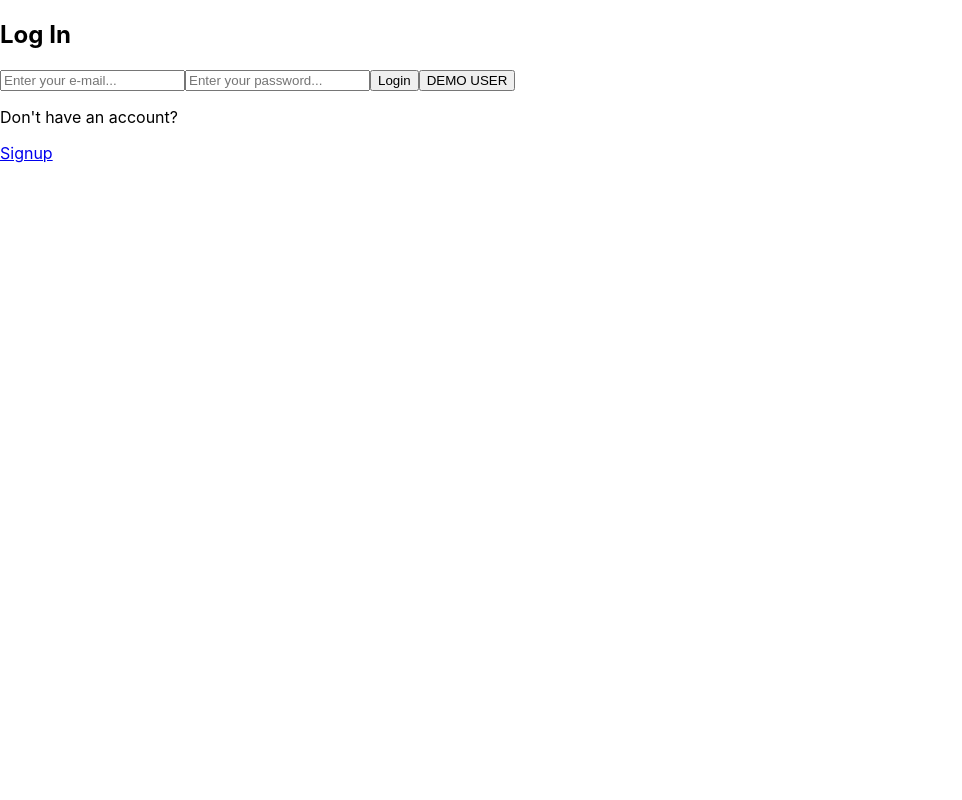
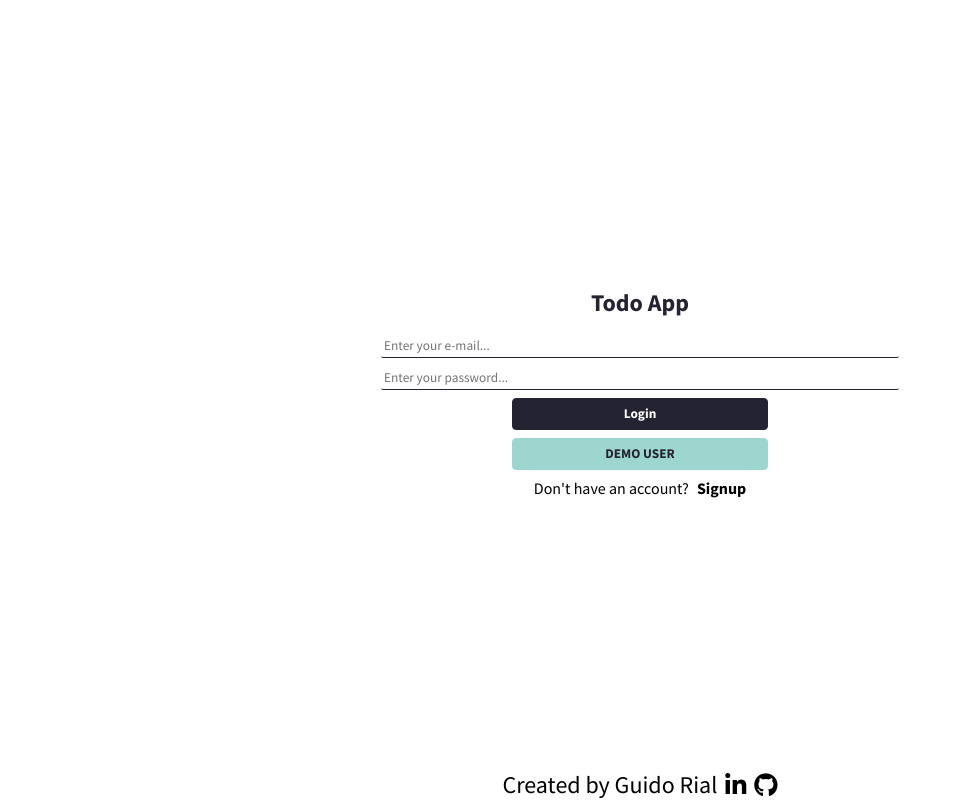
Before and after one commit to GuidoRial/todo-app-MERN, a React (Create React App) app in the folder client/: page /login in a window 1280 px wide. Shown: the whole page, without its empty margins (0-962 px from the left). Built offline with nearby package versions, Linux system fonts and the light colour scheme.

Commit message:
clean code and added styles to login page

```diff
--- a/client/src/App.css
+++ b/client/src/App.css
@@ -0,0 +1,13 @@
+@import url("https://fonts.googleapis.com/css2?family=Source+Sans+Pro:wght@400;700&display=swap");
+
+* {
+    margin: 0;
+    padding: 0;
+    font-family: "Source Sans Pro", sans-serif;
+}
+
+:root {
+    --primary-color: #242331;
+    --secondary-color: #9dd6ce;
+    --white: #fff;
+}
--- /dev/null
+++ b/client/src/Components/Login/Login.css
@@ -0,0 +1,87 @@
+#logInPage {
+    display: flex;
+    flex-direction: column;
+    justify-content: center;
+    align-items: center;
+    width: 100vw;
+    height: 100vh;
+    background-color: var(--white);
+}
+
+.todo-app {
+    color: var(--primary-color);
+}
+
+.form {
+    display: flex;
+    flex-direction: column;
+    justify-content: center;
+    align-items: center;
+    gap: 0.5rem;
+    width: 18rem;
+    padding: 1rem;
+}
+
+.input-field {
+    width: 80%;
+    padding: 3px;
+    border-radius: 2px;
+    border: none;
+    border-bottom: 1px solid var(--primary-color);
+    color: var(--primary-color);
+}
+
+.form-button {
+    cursor: pointer;
+    width: 50%;
+    border: 1px solid var(--primary-color);
+    border-radius: 4px;
+    height: 1.5rem;
+    font-weight: 700;
+}
+
+#actionButton {
+    color: var(--white);
+    background-color: var(--primary-color);
+}
+
+#demoUserButton {
+    border: 1px solid var(--secondary-color);
+    color: var(--primary-color);
+    background-color: var(--secondary-color);
+}
+
+.account-check {
+    display: flex;
+    gap: 0.5rem;
+}
+
+@media (min-width: 600px) {
+    .form {
+        width: 25rem;
+    }
+    .form-button {
+        height: 1.7rem;
+    }
+}
+
+@media (min-width: 1000px) {
+    .form {
+        width: 40rem;
+    }
+    .form-button {
+        width: 40%;
+        height: 2rem;
+    }
+}
+
+@media (min-width: 1500px) {
+
+    .form {
+        width: 60rem;
+    }
+    .form-button {
+        width: 30%;
+        height: 2rem;
+    }
+}
--- a/client/src/Components/Login/Login.js
+++ b/client/src/Components/Login/Login.js
@@ -1,6 +1,9 @@
 import React, { useEffect, useState } from "react";
 import { Link, useNavigate } from "react-router-dom";
 import axios from "axios";
+import Footer from "../Main/Footer/Footer";
+import "./Login.css";
+import { linkStyle } from "../../aux";
 
 function Login({ user, setUser }) {
     const [email, setEmail] = useState("");
@@ -55,8 +58,8 @@ function Login({ user, setUser }) {
     };
 
     return (
-        <section className="log-in-page">
-            <h1>Log In</h1>
+        <section id="logInPage">
+            <h1 className="todo-app">Todo App</h1>
             <div className="form-container">
                 <form className="form" onSubmit={handleLogIn}>
                     <input
@@ -82,13 +85,24 @@ function Login({ user, setUser }) {
                     >
                         Login
                     </button>
-                    <button onClick={handleLoginWithDemoUser}>DEMO USER</button>
+                    <button
+                        onClick={handleLoginWithDemoUser}
+                        className="form-button"
+                        id="demoUserButton"
+                    >
+                        DEMO USER
+                    </button>
+                    <div className="account-check">
+                        <p>Don't have an account?</p>
+                        <span>
+                            <Link to="/signup" style={linkStyle}>
+                                Signup
+                            </Link>
+                        </span>
+                    </div>
                 </form>
-                <div className="account-check">
-                    <p>Don't have an account?</p>
-                    <Link to="/signup">Signup</Link>
-                </div>
             </div>
+            <Footer />
         </section>
     );
 }
--- a/client/src/Components/Main/Main.js
+++ b/client/src/Components/Main/Main.js
@@ -89,7 +89,6 @@ function Main({ user, setUser }) {
 
             {user && <Todos todos={todos} />}
 
-            <Footer />
         </div>
     );
 }
--- a/client/src/Components/Signup/SignUp.js
+++ b/client/src/Components/Signup/SignUp.js
@@ -2,6 +2,7 @@ import React, { useEffect, useState } from "react";
 import { Link } from "react-router-dom";
 import axios from "axios";
 import { useNavigate } from "react-router-dom";
+import Footer from "../Main/Footer/Footer";
 
 function SignUp({ user, setUser }) {
     const [username, setUsername] = useState("");
@@ -12,7 +13,7 @@ function SignUp({ user, setUser }) {
 
     useEffect(() => {
         const data = localStorage.getItem("user");
-        // Check if a user is stored on localStorage, if they are, then they'll be redirected to dashboard and viceversa
+        // Check if a user is stored on localStorage, if they are, then they'll be redirected to dashboard
         if (data) {
             setUser(JSON.parse(data));
         }
@@ -77,6 +78,7 @@ function SignUp({ user, setUser }) {
                     <Link to="/login">Log In</Link>
                 </div>
             </div>
+            <Footer />
         </section>
     );
 }
--- /dev/null
+++ b/client/src/aux.js
@@ -0,0 +1,5 @@
+export const linkStyle = {
+    textDecoration: "none",
+    color: "black",
+    fontWeight: "bold",
+};
--- a/client/src/index.css
+++ b/client/src/index.css
@@ -1,13 +1,7 @@
 body {
-  margin: 0;
   font-family: -apple-system, BlinkMacSystemFont, 'Segoe UI', 'Roboto', 'Oxygen',
     'Ubuntu', 'Cantarell', 'Fira Sans', 'Droid Sans', 'Helvetica Neue',
     sans-serif;
   -webkit-font-smoothing: antialiased;
   -moz-osx-font-smoothing: grayscale;
 }
-
-code {
-  font-family: source-code-pro, Menlo, Monaco, Consolas, 'Courier New',
-    monospace;
-}
```
